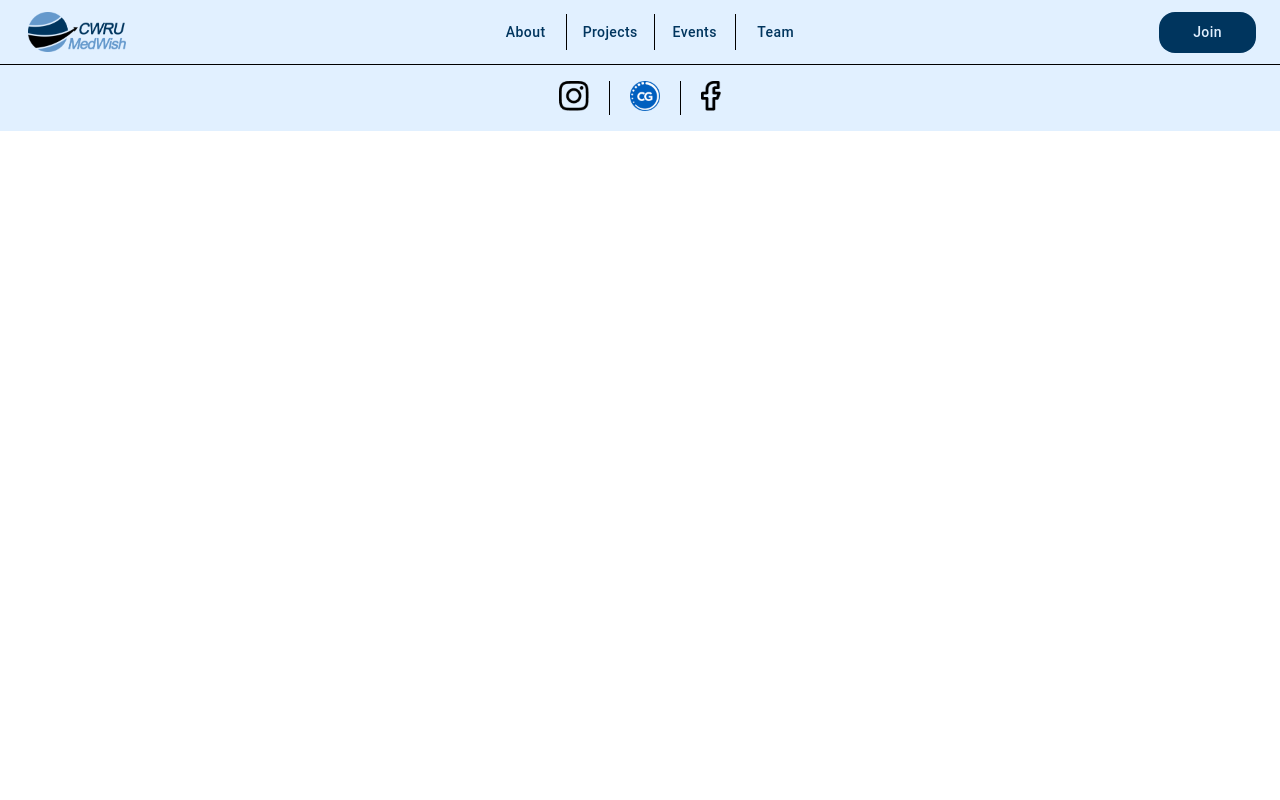
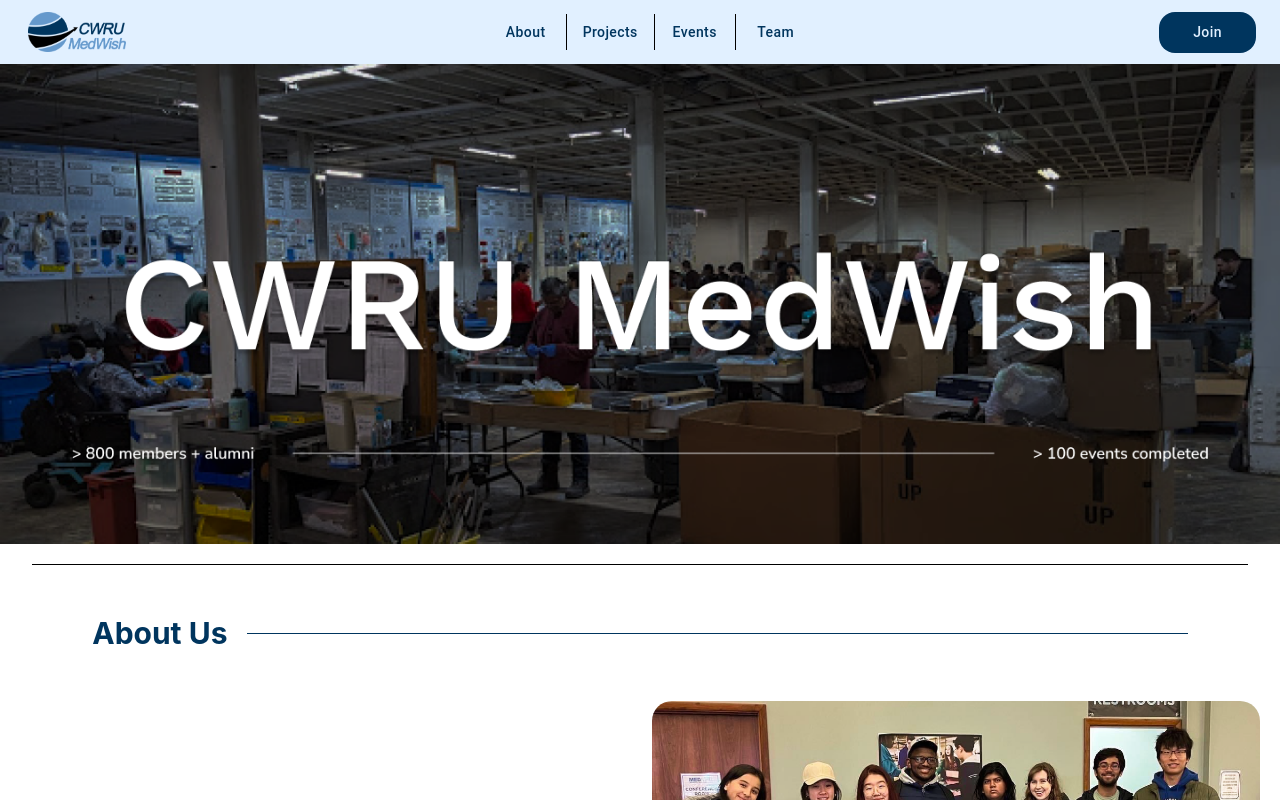
Before and after one commit to roshankern/CWRU-MedWish-Website, a React (Create React App) app: page /home in a window 1280 px wide. Shown: the top 800 px of the page. Built offline with nearby package versions, Linux system fonts and the light colour scheme; the HTML template or start-up script is replaced by a standard one.

Commit message:
changes to depoly website (#28)

```diff
--- a/package.json
+++ b/package.json
@@ -1,6 +1,7 @@
 {
   "name": "cwru-medwish-website",
   "version": "0.1.0",
+  "homepage": "https://roshankern.github.io/cwru-medwish-website",
   "private": true,
   "dependencies": {
     "@emailjs/browser": "^3.11.0",
@@ -22,6 +23,8 @@
     "web-vitals": "^2.1.4"
   },
   "scripts": {
+    "predeploy": "npm run build",
+    "deploy": "gh-pages -d build",
     "start": "react-scripts start",
     "build": "react-scripts build",
     "test": "react-scripts test",
@@ -44,5 +47,8 @@
       "last 1 firefox version",
       "last 1 safari version"
     ]
+  },
+  "devDependencies": {
+    "gh-pages": "^6.0.0"
   }
 }
--- a/src/App.js
+++ b/src/App.js
@@ -1,7 +1,8 @@
 // App.js
 import React from "react";
 import { ThemeProvider } from "@mui/material/styles";
-import { BrowserRouter as Router, Route, Routes } from "react-router-dom";
+import { BrowserRouter as Router, Route, Routes, Navigate } from "react-router-dom";
+
 import CustomAppBar from "./components/CustomAppBar/CustomAppBar.js";
 import Footer from "./components/Footer/Footer.js";
 import HomePage from "./pages/HomePage/HomePage.js";
@@ -17,12 +18,15 @@
       <Router>
         <CustomAppBar />
         <Routes>
-          <Route path="/" element={<HomePage />} />
+          <Route path="/" element={<Navigate to="/home" />} />
+          <Route path="/cwru-medwish-website" element={<Navigate to="/home" />} />
+          <Route path="/home" element={<HomePage />} />
           <Route path="/about" element={<AboutPage />} />
           <Route path="/projects" element={<ProjectsPage />} />
           <Route path="/events" element={<EventsPage />} />
           <Route path="/team" element={<TeamsPage />} />
         </Routes>
+
         <Footer />
       </Router>
     </ThemeProvider>
```
Also changed, not shown: 1 other file (tests, documents, lock files or other folders).
